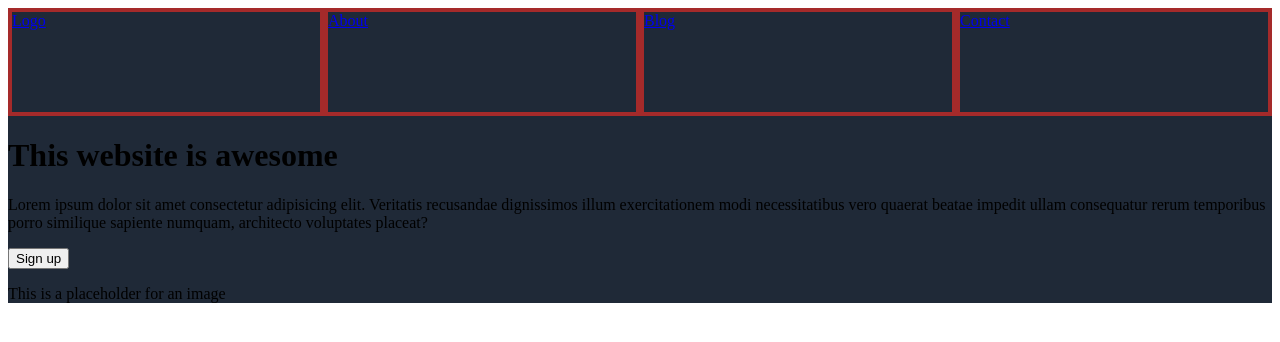
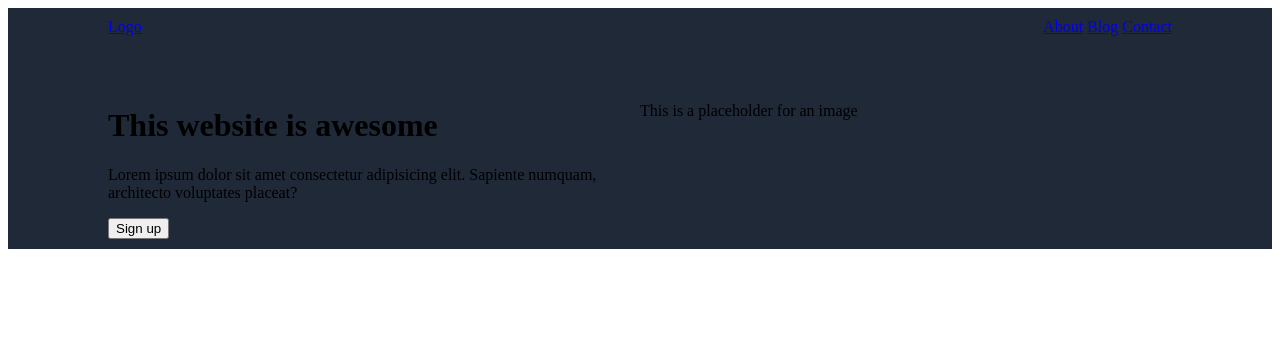
Before and after one commit to valens-carpentier/landing, a plain HTML site: page index.html in a window 1280 px wide. Drawn offline with Linux system fonts and the light colour scheme.

Commit message:
building header

```diff
--- a/index.html
+++ b/index.html
@@ -9,24 +9,18 @@
 <body>
     <div class="header">
         <nav class="menu">
-            <div>
-                <a href="logo">Logo</a>
-            </div>
+            <div><a href="logo">Logo</a></div>
             <div>
                 <a href="about">About</a>
-            </div>
-            <div>
                 <a href="blog">Blog</a>
-            </div>
-            <div>
                 <a href="contact">Contact</a>
             </div>
         </nav>
 
-        <div class="hero-statement">
+        <div class="hero">
             <div>
                 <h1>This website is awesome</h1>
-                <p>Lorem ipsum dolor sit amet consectetur adipisicing elit. Veritatis recusandae dignissimos illum exercitationem modi necessitatibus vero quaerat beatae impedit ullam consequatur rerum temporibus porro similique sapiente numquam, architecto voluptates placeat?</p>
+                <p>Lorem ipsum dolor sit amet consectetur adipisicing elit. Sapiente numquam, architecto voluptates placeat?</p>
                 <button class="favorite styled" type="button">Sign up</button>
             </div>
             <div class="image-placeholder">
--- a/styles.css
+++ b/styles.css
@@ -2,12 +2,24 @@
     display: flex;
   }
 
-.menu div {
-    border: 4px solid brown;
-    height: 100px;
+.hero {
+  display: flex;
+  margin-top: 50px;
+}
+
+.header {
     flex: 1;
+    padding-left: 100px;
+    padding-right: 100px;
+    padding-top: 10px;
+    padding-bottom: 10px;
+    background-color: #1f2937;
   }
 
-.header {
-    background-color: #1f2937;
+.menu div:nth-child(1){
+  flex-grow: 3;
 }
+
+.hero div {
+  flex-basis: 100%;
+}
```
